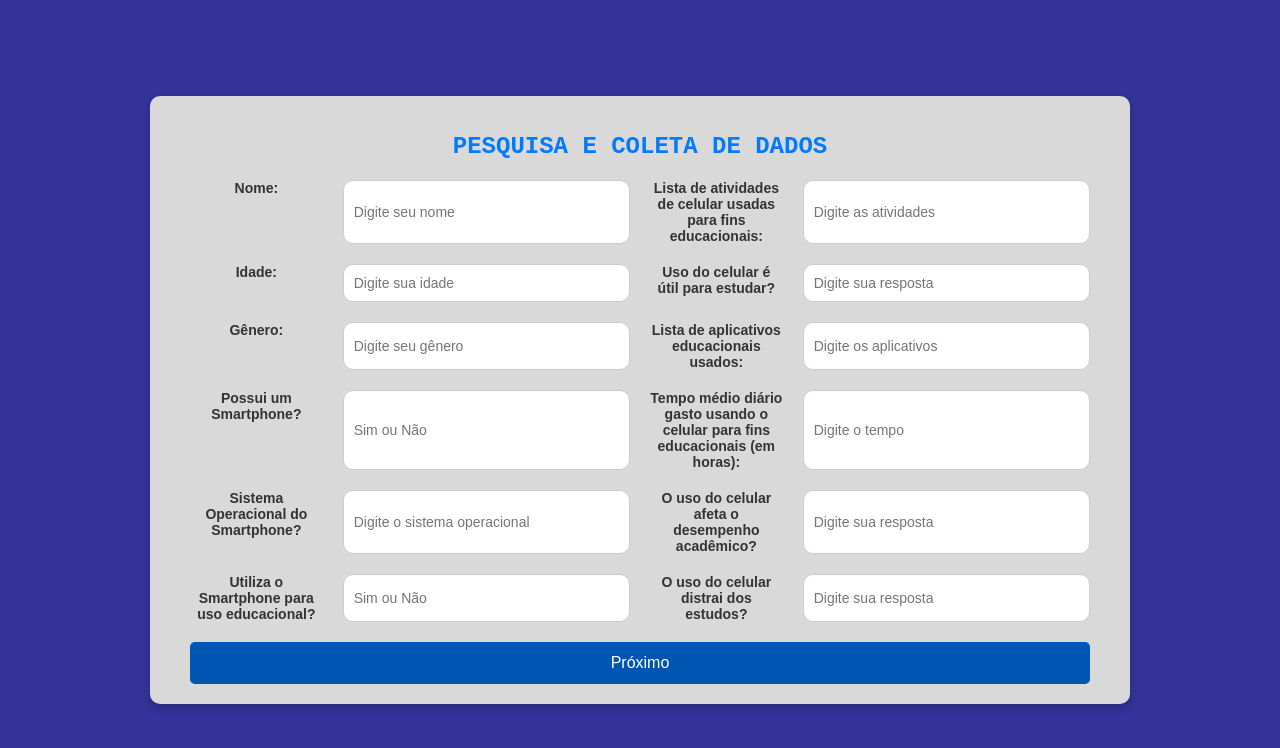
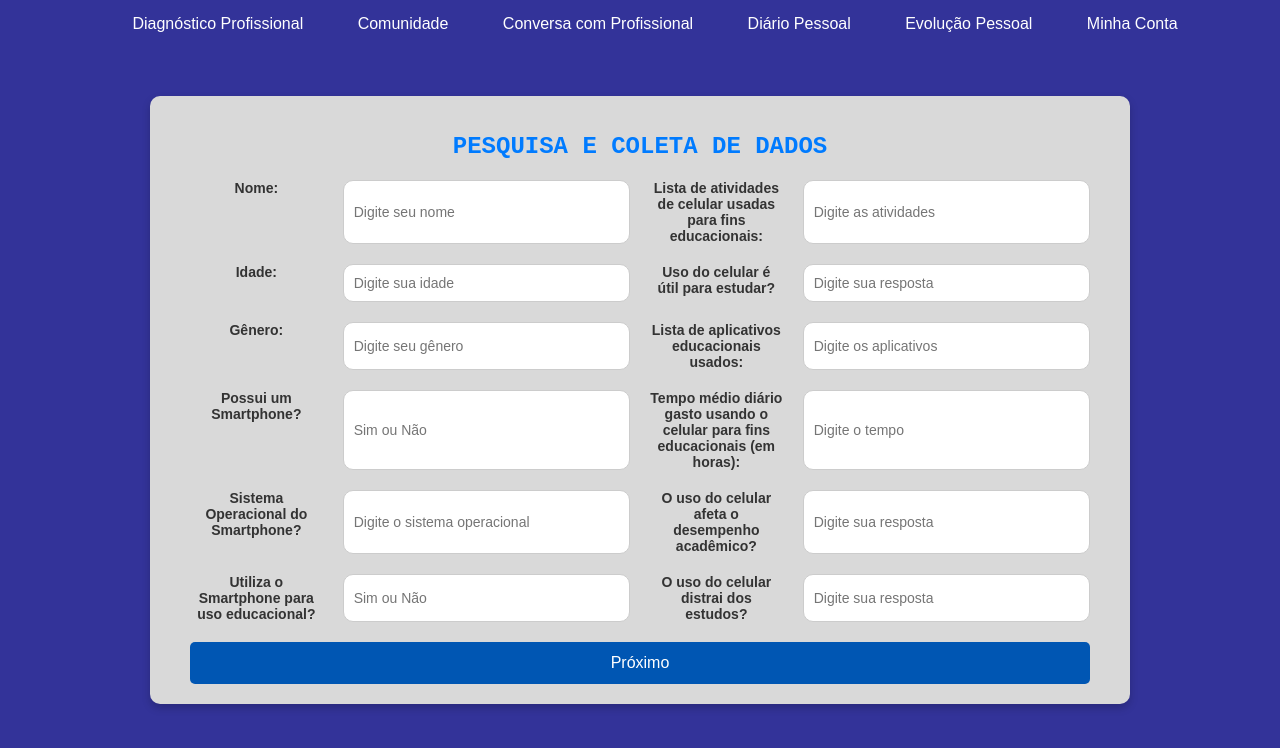
Before and after one commit to AquilesMoroni/Abex-VI, a plain HTML site: page formularioIA.html in a window 1280 px wide. Drawn offline with Linux system fonts and the light colour scheme.

Commit message:
versaoatualizada

```diff
--- a/formularioIA.html
+++ b/formularioIA.html
@@ -82,6 +82,16 @@
             </div>
         </form>
     </div>
+
+    <nav class="navbar">
+        <a href="#">Diagnóstico Profissional</a>
+        <a href="#">Comunidade</a>
+        <a href="#">Conversa com Profissional</a>
+        <a href="#">Diário Pessoal</a>
+        <a href="#">Evolução Pessoal</a>
+        <a href="#">Minha Conta</a>
+    </nav>
+
     <script src="formsIA.js"></script>
 </body>
 </html>
--- a/login.js
+++ b/login.js
@@ -9,11 +9,13 @@ document.addEventListener('DOMContentLoaded', function () {
             const senha = document.getElementById('senha').value;
 
             // Recupera os dados do usuário do Local Storage
+            console.log(localStorage.getItem('usuario'));
             const usuarioSalvo = JSON.parse(localStorage.getItem('usuario'));
 
             if (usuarioSalvo && email === usuarioSalvo.email && senha === usuarioSalvo.senha) {
                 alert('Login bem-sucedido! Bem-vindo, ' + usuarioSalvo.nome);
-                // Redirecionar para a página principal ou dashboard
+
+                // Redirecionar para a página dashboard.html
                 window.location.href = 'dashboard.html';
             } else {
                 alert('Erro: E-mail ou senha incorretos.');
```
Also changed, not shown: jatenhocadastro.html (+2 -0 lines).
